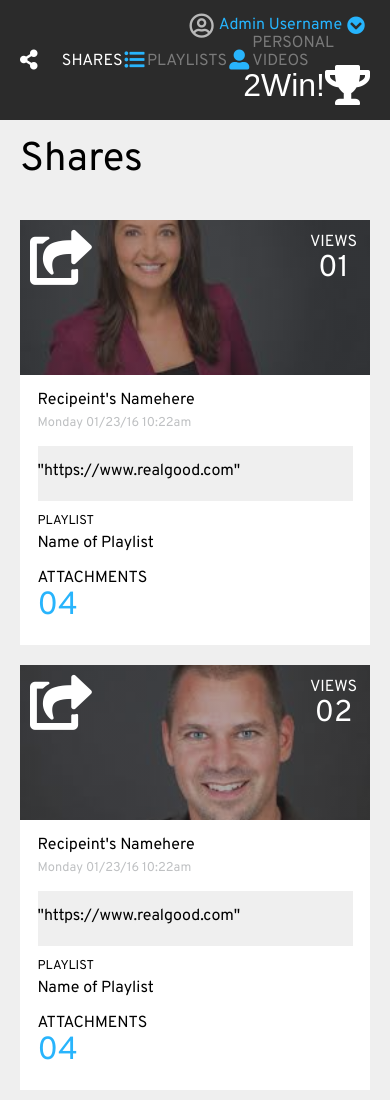
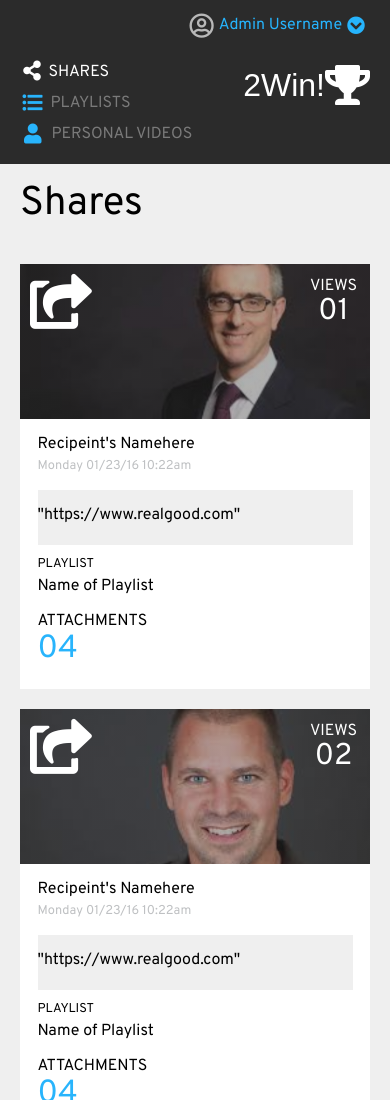
Before and after one commit to hillstew/hs-comp-challenge-2, a plain HTML site: page index.html in a window 390 px wide. Shown: the top 1100 px of the page. Drawn offline with Linux system fonts and the light colour scheme; a web font is replaced by a local one.

Commit message:
Add media query and fix icon margins

```diff
--- a/index.html
+++ b/index.html
@@ -3,6 +3,7 @@
 <head>
   <title>2Win</title>
   <meta charset="utf-8">
+  <meta name=viewport content="width=device-width, initial-scale=1">
   <link rel="stylesheet" type="text/css" href="style.css">
   <link rel="stylesheet" type="text/css" href="normalize.css">
   <link rel="stylesheet" href="https://use.fontawesome.com/releases/v5.3.1/css/all.css" integrity="sha384-mzrmE5qonljUremFsqc01SB46JvROS7bZs3IO2EmfFsd15uHvIt+Y8vEf7N7fWAU" crossorigin="anonymous">
@@ -13,17 +14,17 @@
   <header>
 
     <section class="nav-section">
-      <div class="nav-divs short-divs">
+      <div class="nav-divs shorter-div">
         <i class="fas fa-share-alt shares"></i>
-        <p class="shares shares-text">SHARES</p>
+        <p class="shares shares-text all-nav-text">SHARES</p>
       </div>
       <div class="nav-divs short-divs">
         <i class="fas fa-list-ul blue-nav"></i>
-        <p class="icon-text">PLAYLISTS</p>
+        <p class="icon-text all-nav-text">PLAYLISTS</p>
       </div>
       <div class="nav-divs long-div">
-        <i class="fas fa-user-alt blue-nav"></i>
-        <p class="icon-text">PERSONAL VIDEOS</p>
+        <i class="fas fa-user blue-nav"></i>
+        <p class="icon-text all-nav-text personal-vid">PERSONAL VIDEOS</p>
       </div>
     </section>
 
--- a/style.css
+++ b/style.css
@@ -26,11 +26,14 @@ header {
   height: 20px;
   justify-content: baseline;
   justify-content: flex-start;
-  justify-content: space-between;
 }
 
 .short-divs {
   width: 130px;
+}
+
+.shorter-div {
+  width: 110px;
 }
 
 .long-div {
@@ -46,6 +49,7 @@ header {
   margin: 0 20px;
   height: 70px;
 }
+
 
 .trophy {
   color: #FFFFFF;
@@ -73,6 +77,7 @@ header {
 .fa-share-alt {
   color: #FFFFFF;
   font-size: 20px;
+  margin: 0 3%;
 }
 
 .admin-header {
@@ -186,19 +191,21 @@ article {
 
 .icon-text {
   color: #7a7a7a;
-  margin: 0 2%;
+  margin: 0 4%;
 }
 
 .blue-nav {
   color: #28b4fc;
   font-size: 20px;
+  margin: 0 2%;
 }
 
 .shares-text {
   color: #FFFFFF;
-  display: inline-block;
-  margin: 0 2%;
+  /*display: inline-block;*/
+  margin: 0 4%;
 }
+
 
 .playlist-header {
   font-size: .8em;
@@ -219,13 +226,17 @@ article {
   margin: 0;
 }
 
+.personal-vid {
+  margin-left: 3%;
+}
+
 .image1 {
   background:
     linear-gradient(
       rgba(56, 56, 56, .4),
       rgba(56, 56, 56, .4)),
-    url(images/headshot1.jpeg);
-  background-position: center;
+    url(images/headshot1.jpg);
+  background-position: center center;
   background-repeat: no-repeat;
   background-size: cover;
 }
@@ -242,6 +253,7 @@ article {
 
 .image3 {
   background:
+
     linear-gradient(
       rgba(56, 56, 56, .4),
       rgba(56, 56, 56, .4)),
@@ -305,3 +317,24 @@ article {
       background-repeat: no-repeat;
       background-size: cover;
 }
+
+@media only screen and (max-width: 700px) {
+  .header {
+    display: grid;
+    grid-template-columns: 1fr 1fr;
+    grid-template-areas:
+          "nav admin"
+          "nav admin";
+}
+  .nav-section {
+    align-content: center;
+    display: flex;
+    flex-direction: column;
+  }
+  .nav-divs {
+    margin-top: 3%;
+  }
+  .all-nav-text {
+    vertical-align: left;
+  }
+}
```
Also changed, not shown: images/headshot1.jpg (added).
